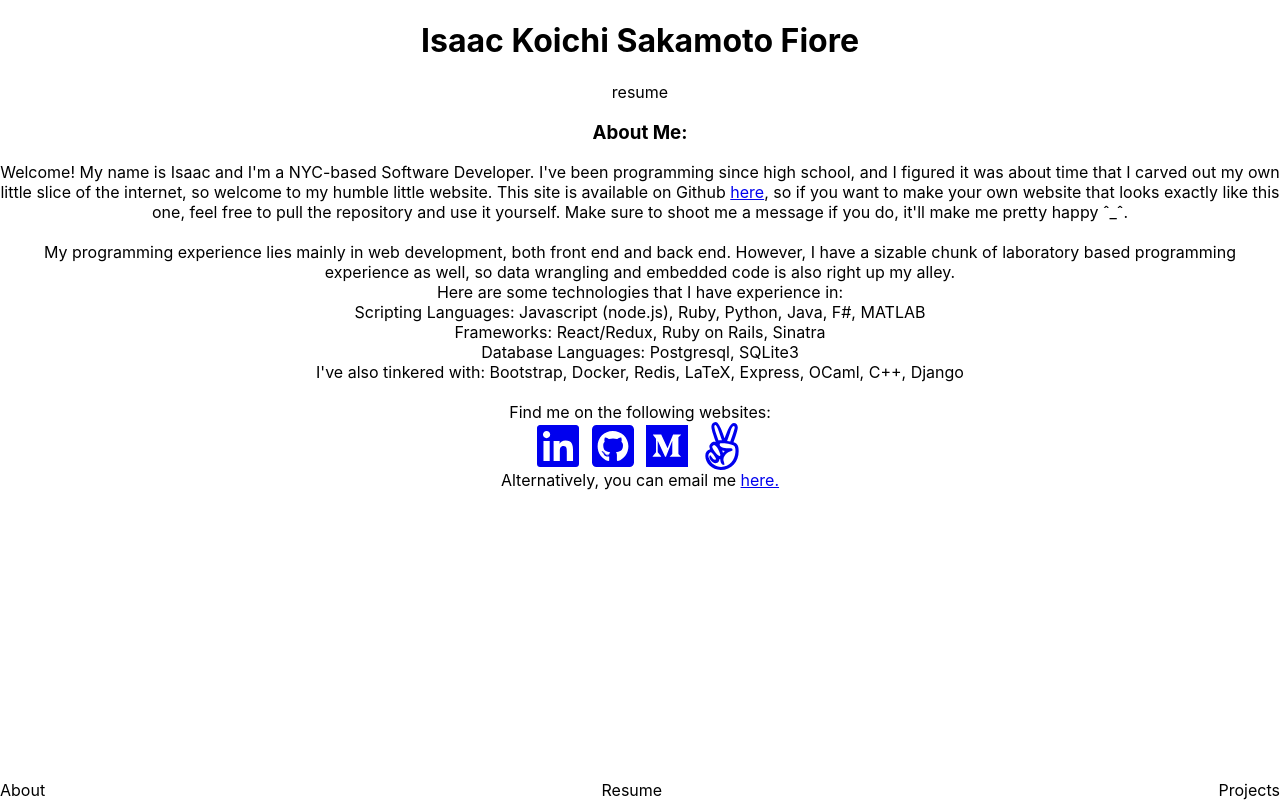
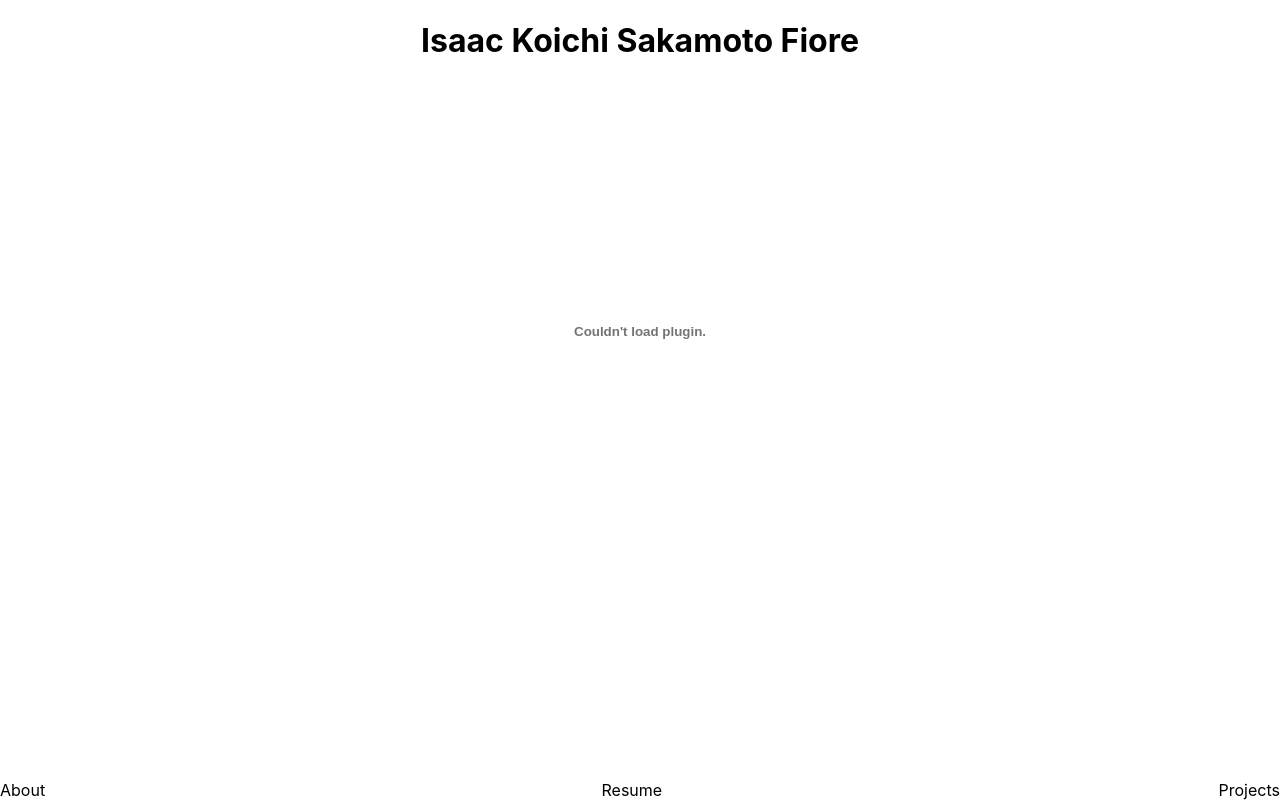
Before and after one commit to KoichiSakamoto/isaac-fiore-dot-com, a React (Create React App) app: page / in a window 1280 px wide. Both pictures are taken after a click on the element "Resume". Built offline with nearby package versions, Linux system fonts and the light colour scheme.

Commit message:
added nav bar functionality, can now switch between the sections

```diff
--- a/src/App.js
+++ b/src/App.js
@@ -21,12 +21,24 @@ class App extends Component {
     })
   }
 
+  renderContent = () => {
+    switch(this.state.display) {
+      case "resume":
+        return <Resume />
+        break
+      case "projects":
+        return <div> herpderp u havent made this component yet </div>
+        break
+      default:
+        return <About />
+    }
+  }
+
   render() {
     return (
       <div className="App">
         <MyName />
-        <div> {this.state.display} </div>
-        <About />
+        {this.renderContent()}
         <NavigationBar changeDisplay={this.changeDisplay}/>
       </div>
     );
--- a/src/components/Resume.js
+++ b/src/components/Resume.js
@@ -2,6 +2,6 @@ import React from 'react'
 
 export default function Resume(props) {
   return (
-    <embed src="resume.pdf" type="application/pdf" width="100%" height="300px" />
+    <embed src="resume.pdf" type="application/pdf" width="100%" height="500px" />
   )
 }
```
